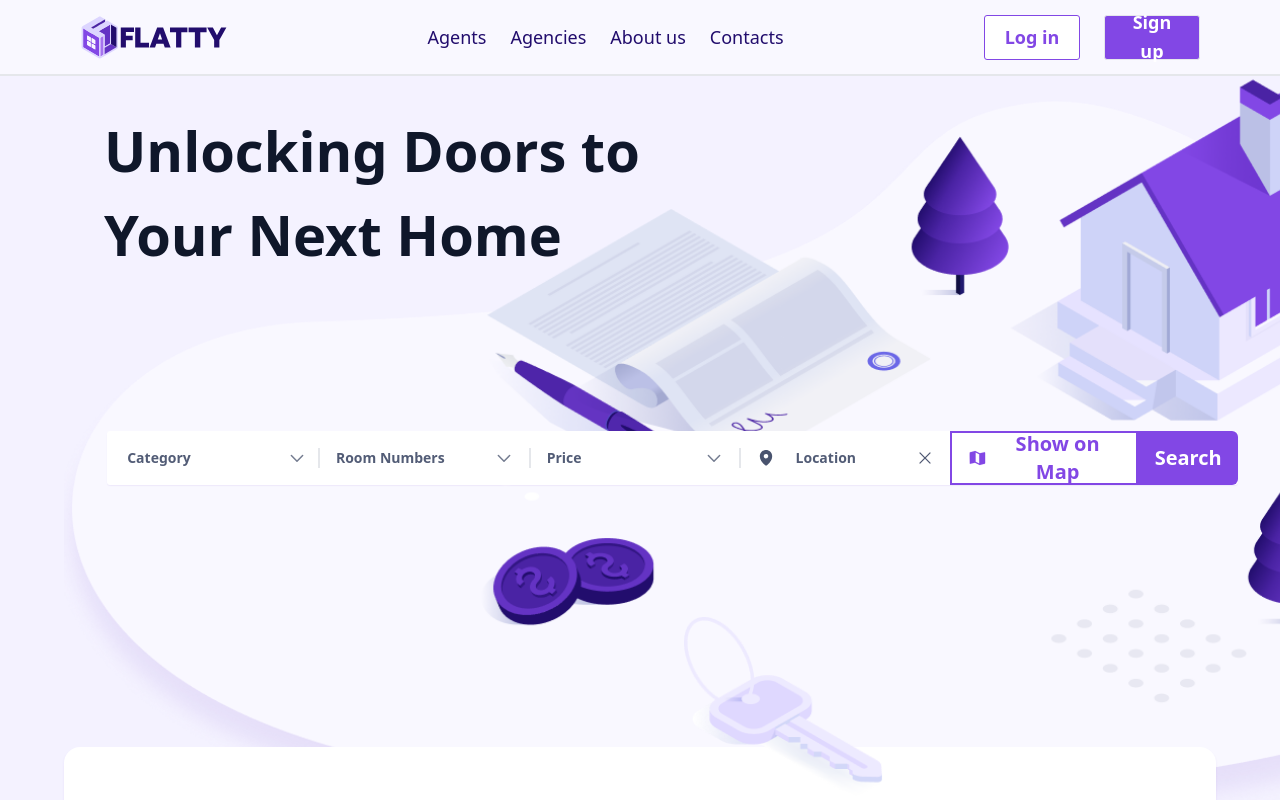
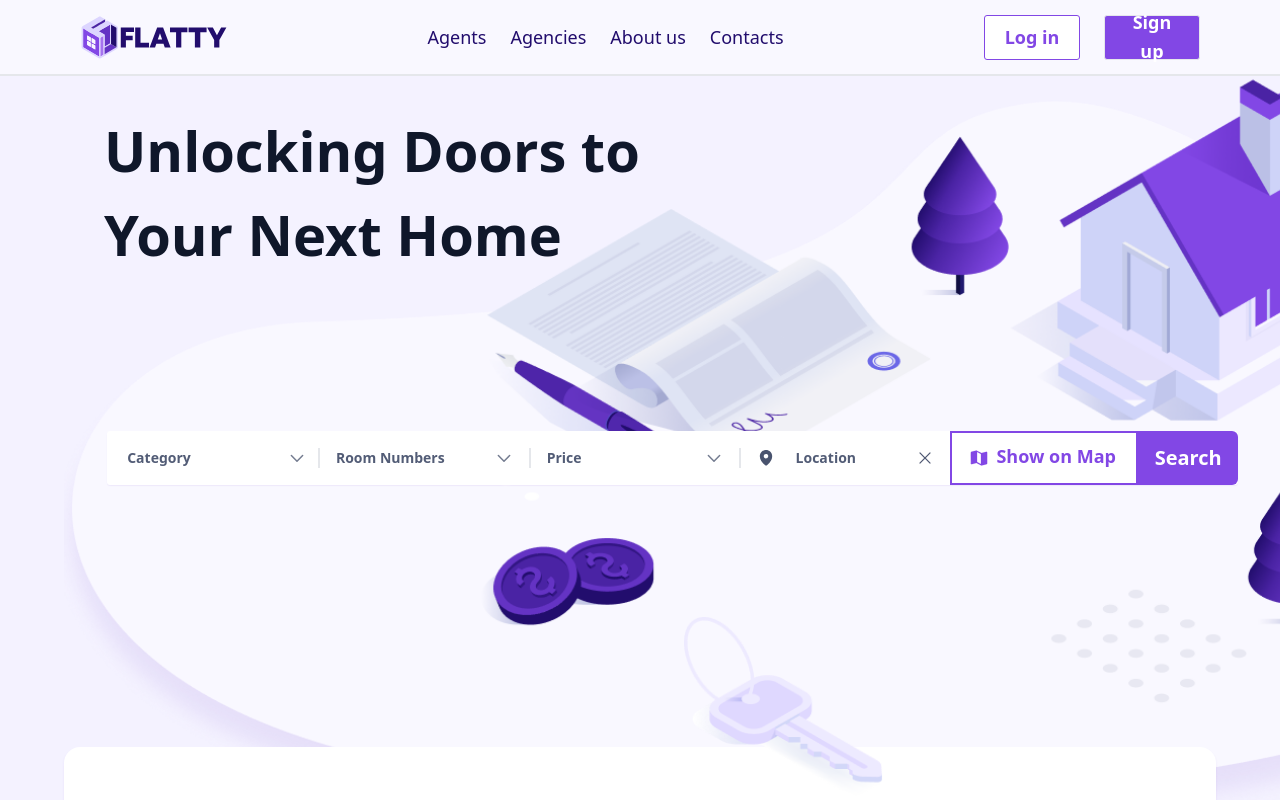
Before and after one commit to rasadov/flatty-front-deploy, a React (Vite) app: page / in a window 1280 px wide. Shown: the top 800 px of the page. Built offline with nearby package versions, Linux system fonts and the light colour scheme.

Commit message:
Fixes:Searchbar Show on map text adaptive

```diff
--- a/src/components/Searchbar.jsx
+++ b/src/components/Searchbar.jsx
@@ -283,7 +283,9 @@ const Searchbar = () => {
           className="flex items-center justify-center px-4 py-4 text-xl w-[188px] text-[#8247E5] bg-white border-2 border-[#8247E5] h-[54px] font-semibold"
         >
           <ShowMap />
-          <span className="ml-2">Show on Map</span>
+          <span className="ml-1 text-[18px] w-[127px] h-[32px]">
+            Show on Map
+          </span>
         </button>
 
         <motion.button
```
